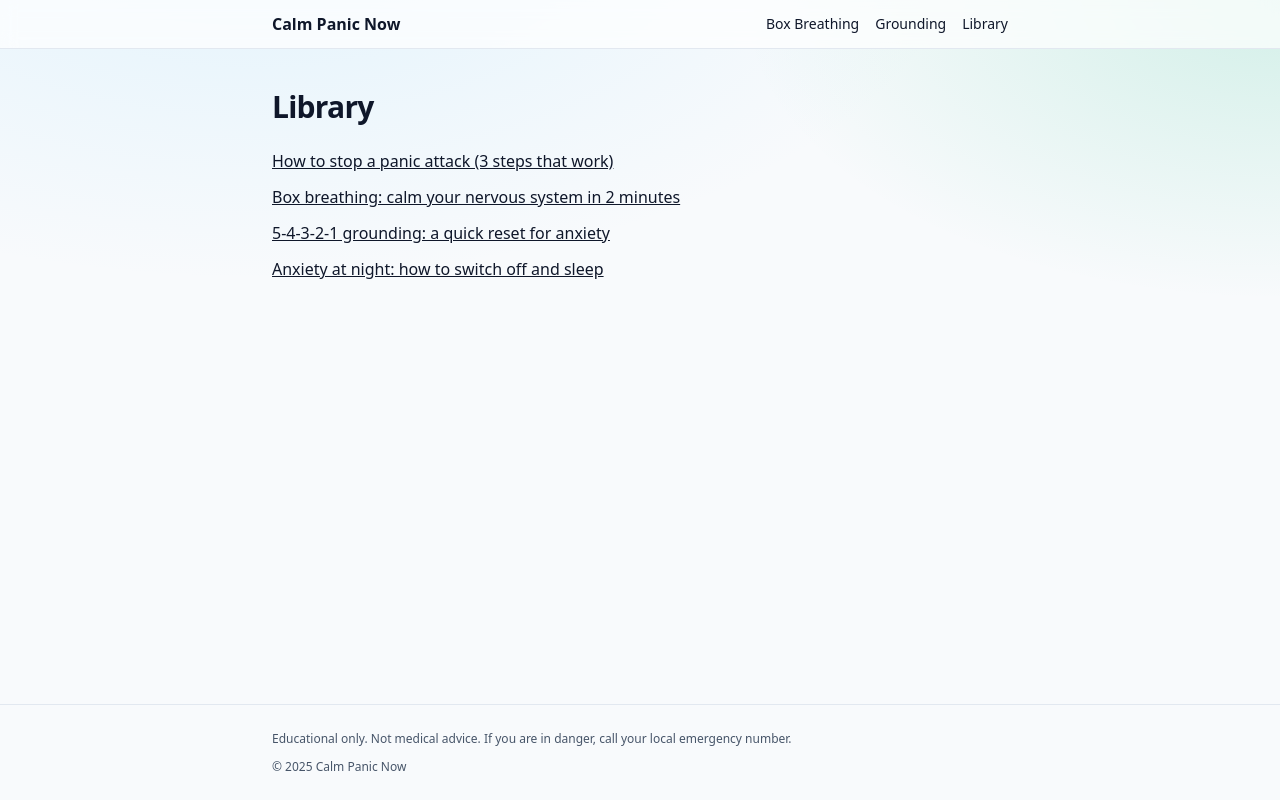
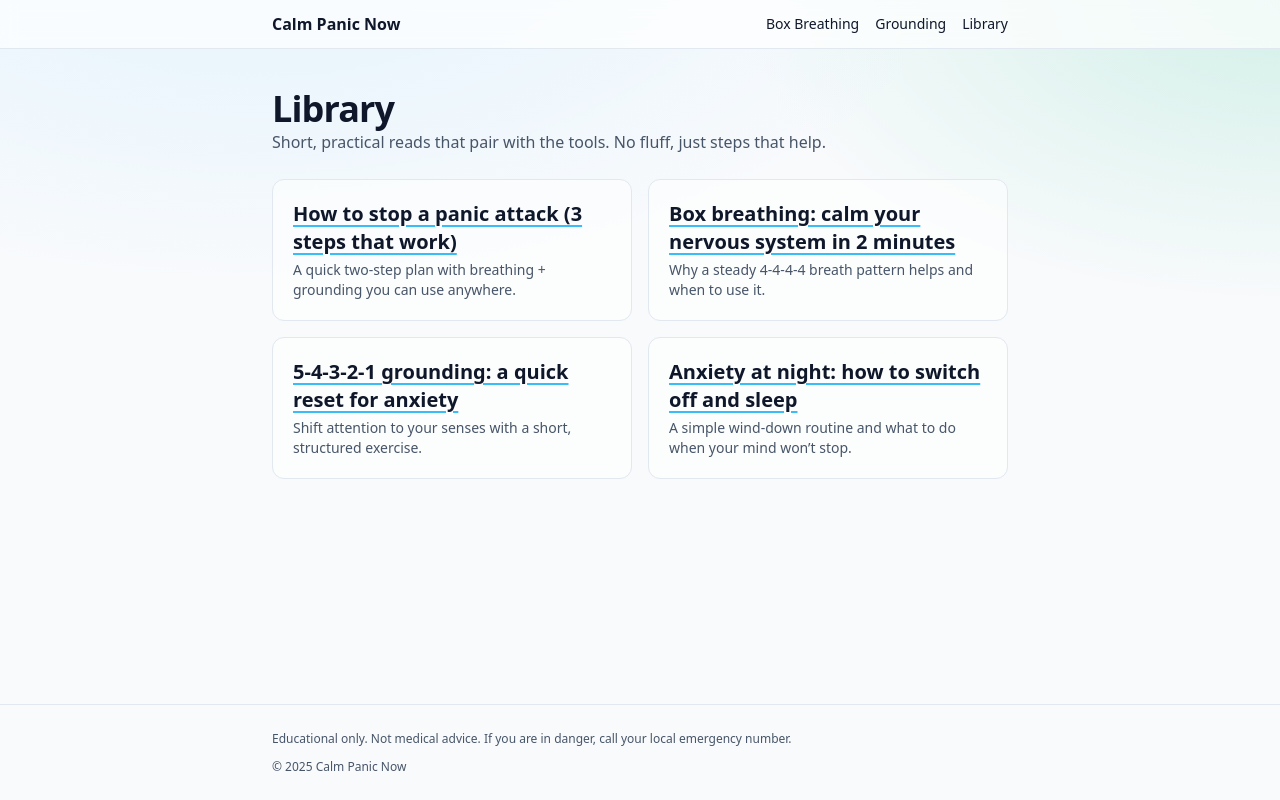
Before and after one commit to JiriTill/calm-panic-now, a Next.js app: page /library in a window 1280 px wide. Built offline with nearby package versions, Linux system fonts and the light colour scheme.

Commit message:
Update page.tsx

```diff
--- a/src/app/library/page.tsx
+++ b/src/app/library/page.tsx
@@ -1,20 +1,53 @@
-import Link from 'next/link'
-export const metadata = { title: 'Library — Calm Panic Now' }
-export default function Library(){
-  const items = [
-    {slug:'stop-panic-attack', title:'How to stop a panic attack (3 steps that work)'},
-    {slug:'box-breathing', title:'Box breathing: calm your nervous system in 2 minutes'},
-    {slug:'grounding-54321', title:'5‑4‑3‑2‑1 grounding: a quick reset for anxiety'},
-    {slug:'sleep-anxiety', title:'Anxiety at night: how to switch off and sleep'},
-  ]
+import Link from "next/link";
+
+export const metadata = { title: "Library — Calm Panic Now" };
+
+const items = [
+  {
+    slug: "stop-panic-attack",
+    title: "How to stop a panic attack (3 steps that work)",
+    blurb: "A quick two-step plan with breathing + grounding you can use anywhere."
+  },
+  {
+    slug: "box-breathing",
+    title: "Box breathing: calm your nervous system in 2 minutes",
+    blurb: "Why a steady 4-4-4-4 breath pattern helps and when to use it."
+  },
+  {
+    slug: "grounding-54321",
+    title: "5-4-3-2-1 grounding: a quick reset for anxiety",
+    blurb: "Shift attention to your senses with a short, structured exercise."
+  },
+  {
+    slug: "sleep-anxiety",
+    title: "Anxiety at night: how to switch off and sleep",
+    blurb: "A simple wind-down routine and what to do when your mind won’t stop."
+  },
+];
+
+export default function Library() {
   return (
-    <div className="mx-auto max-w-3xl px-4 py-10">
-      <h1 className="text-3xl font-bold mb-6">Library</h1>
-      <ul className="space-y-3">
-        {items.map(i=> (
-          <li key={i.slug}><Link className="underline" href={`/library/${i.slug}`}>{i.title}</Link></li>
+    <div className="container py-10">
+      <h1>Library</h1>
+      <p className="text-slate-600 dark:text-slate-300 mb-6">
+        Short, practical reads that pair with the tools. No fluff, just steps that help.
+      </p>
+
+      <ul className="grid gap-4 sm:grid-cols-2">
+        {items.map((i) => (
+          <li
+            key={i.slug}
+            className="p-5 rounded-xl border border-slate-200 dark:border-slate-800 bg-white/60 dark:bg-slate-900/40 smooth hover:translate-y-[-2px]"
+          >
+            <h3 className="mb-1">
+              <Link className="underline decoration-sky-400 underline-offset-4" href={`/library/${i.slug}`}>
+                {i.title}
+              </Link>
+            </h3>
+            <p className="text-sm text-slate-600 dark:text-slate-300">{i.blurb}</p>
+          </li>
         ))}
       </ul>
     </div>
-  )
+  );
 }
```
